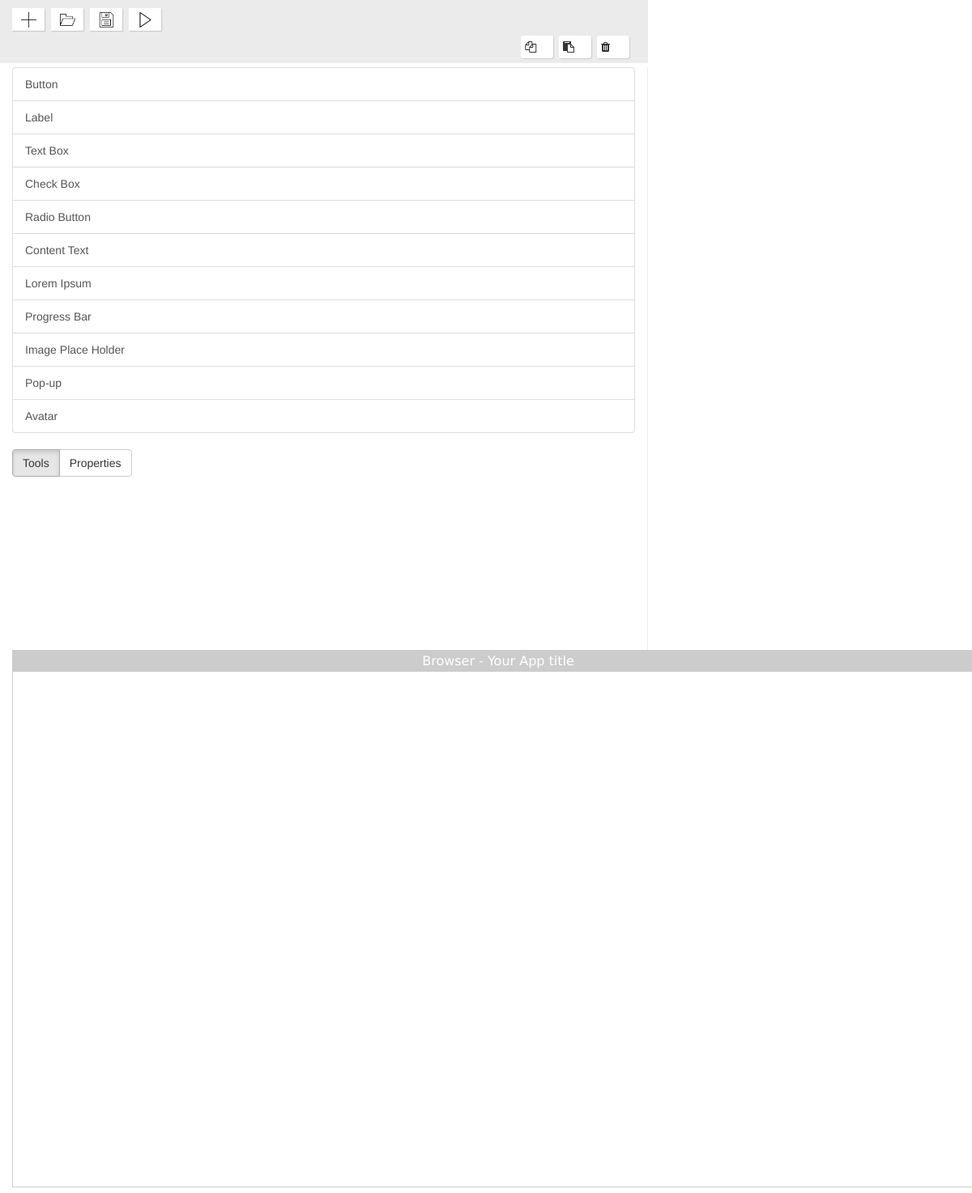
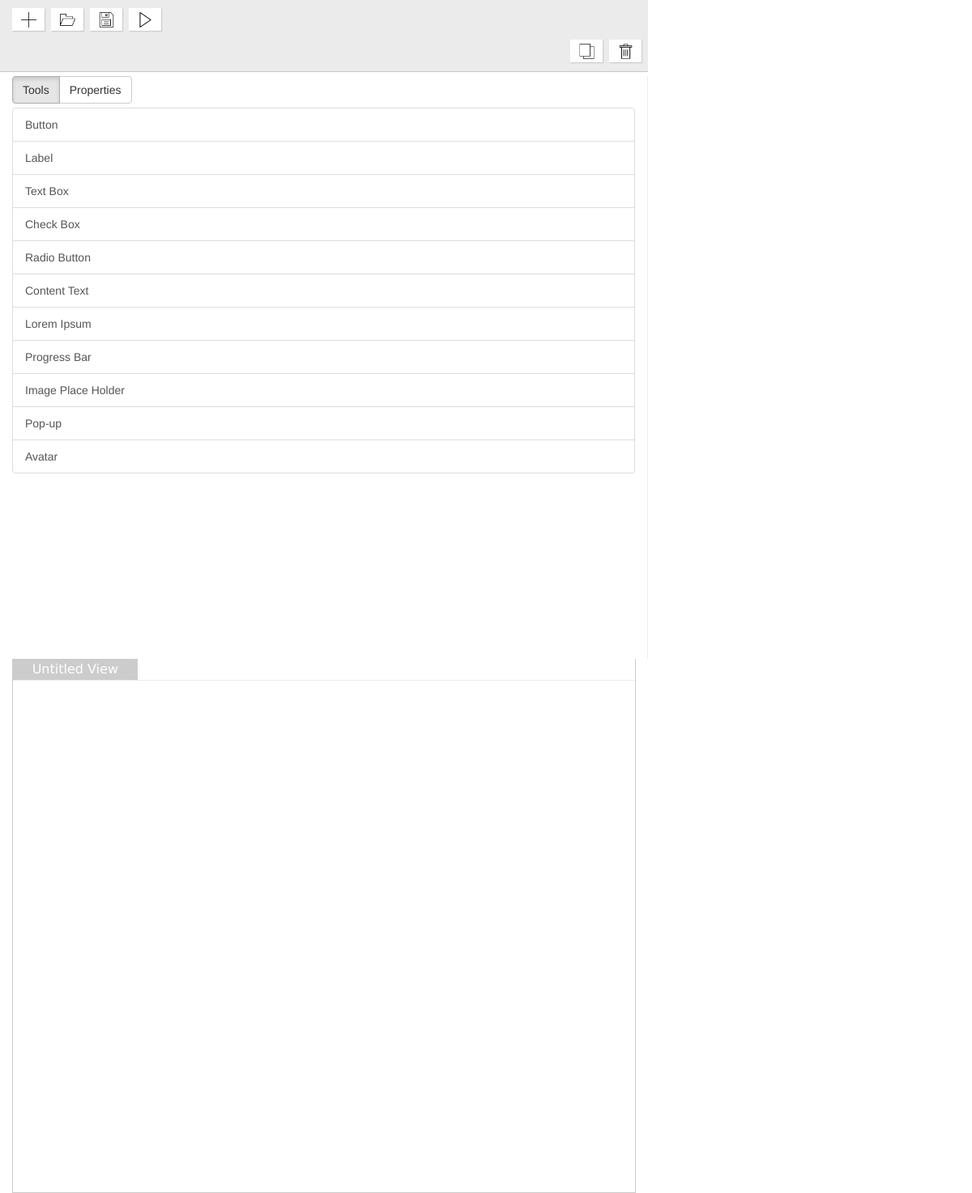
Before and after one commit to kustomzone/freehand, an Electron app: page index.html in a window 800 px wide. Shown: the whole page at 81% size, 1200 px wide, since content can reach past the window. Drawn offline with Linux system fonts and the light colour scheme; files whose address does not match are found by name.

Commit message:
Design Changes
Incubating in Design look like Desktop App

```diff
--- a/app/common/fabricService.js
+++ b/app/common/fabricService.js
@@ -10,11 +10,12 @@
 
         var canvas=null;
         var objLen={btn:0};
+        var isEdited=false;
 
         function intializeCanvas() {
             setTimeout(function () {
                 var drawArea = document.querySelector(".fh-drawArea");
-                var width = drawArea.clientWidth;
+                var width = parseInt(drawArea.clientWidth);
                 var height = drawArea.clientHeight - 80;
 
                 canvas = new fabric.Canvas('fhCanvas', {width: width, height: height});
@@ -130,6 +131,7 @@
             createIMH:createIMH,
             createDummyTxt:createDummyTxt,
             createContentTxt:createContentTxt,
+            isEdited:isEdited,
             deleteObj:deleteObj
         };
 
--- a/app/data/app-values.js
+++ b/app/data/app-values.js
@@ -37,12 +37,21 @@
 
     var fileMenuJson =
             [
-                {id: 0, name:"New Project",value:"new_proj",class:"fh-plus"},
-                {id: 1, name:"Open Project",value:"open_proj",class:"fh-folder-open"},
-                {id: 2, name:"Save Project",value:"save_proj",class:"fh-floppy-o"},
-                {id: 3, name:"Preview",value:"preview",class:"fh-play"},
+                {id: 0, name: "New Project", value: "new_proj", class: "fh-plus"},
+                {id: 1, name: "Open Project", value: "open_proj", class: "fh-folder-open"},
+                {id: 2, name: "Save Project", value: "save_proj", class: "fh-floppy-o"},
+                {id: 3, name: "Preview", value: "preview", class: "fh-play"},
             ];
 
-     angular.module('freehand').value('fileMenuJson', fileMenuJson);
+    angular.module('freehand').value('fileMenuJson', fileMenuJson);
+
+
+    var editMenuJson =
+            [
+                {id: 0, name: "Clone Object", value: "copy_obj", class: "fh-file-copy"},
+                {id: 0, name: "Delete Object", value: "delete_obj", class: "fh-file-delete"}
+            ];
+
+     angular.module('freehand').value('editMenuJson', editMenuJson);
 
 })();
--- a/app/drawArea/drawCtrl.js
+++ b/app/drawArea/drawCtrl.js
@@ -10,9 +10,9 @@
     function drawArea(fabricService){
 
         var vm=this;
+        vm.fabricService=fabricService;
 
         vm.intialize = function(){
-            console.log("Canvas Intialized");
             fabricService.intializeCanvas();
         };
 
--- a/app/sidebar/sidebar.html
+++ b/app/sidebar/sidebar.html
@@ -1,3 +1,6 @@
+<div class="btn-group" style="margin-bottom: 5px">
+    <button ng-repeat="modes in sc.menuModes" ng-class="{'active':(modes.active === 0)}" type="button" class="btn btn-default">{{modes.name}}</button>
+</div>
 <div class="list-group">
     <button ng-repeat="item in sc.sidebarValues"
             ng-click="sc.createEle(item)" type="button" class="list-group-item fh-listBtn">{{item.value}}</button>
--- a/app/sidebar/sidebarCtrl.js
+++ b/app/sidebar/sidebarCtrl.js
@@ -14,6 +14,7 @@
         vm.menuModes= menuModes;
 
         vm.createEle= function(json){
+            fabricService.isEdited=true;
             switch(json.name){
                 case 'popup':
                      fabricService.createPopup();
--- a/app/toolbar/file.css
+++ b/app/toolbar/file.css
@@ -27,6 +27,19 @@
 
 .fh-toolbar{
     float: right;
+    padding: 5px 0px;
+}
+
+.fh-file-copy{
+    background: url(../../img/file/copy.png);
+    background-size: cover;
+    background-color: #fff;
+}
+
+.fh-file-delete{
+    background: url(../../img/file/garbage.png);
+    background-size: cover;
+    background-color: #fff;
 }
 
 
--- a/app/toolbar/toolCtrl.js
+++ b/app/toolbar/toolCtrl.js
@@ -7,16 +7,30 @@
 
     'use strict';
 
-    function toolbarCtrl(fabricService,fileMenuJson){
+    function toolbarCtrl(fabricService,fileMenuJson,editMenuJson){
         var vm=this;
 
         vm.fileMenu=fileMenuJson;
+        vm.editMenu=editMenuJson;
 
-        vm.deleteObj =function(){
+        var deleteObj =function(){
             fabricService.deleteObj();
-        }
+        };
+
+        vm.editAction =function(menuJson){
+            var menu=menuJson.value;
+            switch (menu) {
+                case "delete_obj":
+                    deleteObj();
+                    break;
+
+                default:
+
+                    break;
+            }
+        };
     };
 
-    angular.module("freehand").controller("toolbarCtrl",['fabricService','fileMenuJson',toolbarCtrl]);
+    angular.module("freehand").controller("toolbarCtrl",['fabricService','fileMenuJson','editMenuJson',toolbarCtrl]);
 
 })();
--- a/css/index.css
+++ b/css/index.css
@@ -8,7 +8,7 @@ body > *{
 }
 
 .fh-divider-horizontal{
-    border-bottom: 1px solid #ececec;
+    border-bottom: 1px solid #c7c7c7;
 }
 
 .fh-divider-vertical{
@@ -20,10 +20,11 @@ body > *{
 }
 
 .fh-drawArea{
-     min-height: 83vh;
+    min-height: 100%;
     border: 1px solid #ccc;
+    border-top: none;
     margin: 0vh auto;
-    width: 150vh;
+    width: 100%;
 }
 
 .fh-canvas{
@@ -33,18 +34,18 @@ body > *{
 
 .fh-outerbar {
     min-height: 25px;
-    background: #ccc;
+    border-bottom: 1px solid #ebebeb;
 }
 
 .fh-canvas-title{
     color: #fff;
     text-align: center;
     font-size: 16px;
-    width: 100%;
+    max-width: 20%;
+    background: #ccc;
     outline: none;
     font-family: verdana;
-    line-height: 26px;
-}
+    line-height: 26px;}
 
 .fh-listBtn{
     outline: none;
--- a/index.html
+++ b/index.html
@@ -20,24 +20,22 @@ Main HTML file for app
                         <span class="fh-file-image" ng-class="menu.class"></span>
                     </button>
                 </div>
-                <div class="col-md-2 col-md-offset-4 fh-toolbar">
-                    <button class="btn btn-sm btn-toolbar fh-btn fa fa-copy" title="Copy Active DOM"></button>
-                    <button class="btn btn-sm btn-toolbar fh-btn fa fa-paste" title="Paste Active DOM"></button>
-                    <button class="btn btn-sm btn-toolbar fh-btn fa fa-trash" ng-click="tc.deleteObj()" title="Delete Active DOM"></button>
+                <div class="col-md-1 col-md-offset-5 fh-toolbar">
+                    <button ng-repeat="menu in tc.editMenu" class="fh-btn" title="{{menu.name}}" ng-click="tc.editAction(menu)">
+                        <span class="fh-file-image" ng-class="menu.class"></span>
+                    </button>
+<!--                    <button class="btn btn-sm btn-toolbar fh-btn fa fa-trash" ng-click="tc.deleteObj()" title="Delete Active DOM"></button>-->
                 </div>
             </div>
             <div class="row">
                 <div class="col-md-2 fh-divider-vertical fh-sidebar" ng-controller="sidebarCtrl as sc">
                     <div  ng-include="'app/sidebar/sidebar.html'"></div>
-                    <div class="btn-group">
-                        <button ng-repeat="modes in sc.menuModes" ng-class="{'active':(modes.active === 0)}" type="button" class="btn btn-default">{{modes.name}}</button>
-                    </div>
                 </div>
                 <div class="col-md-10">
                     <div class="fh-drawArea" ng-controller="drawCtrl as dc" ng-init="dc.intialize()">
                         <div class="fh-outerbar">
                             <div class="fh-canvas-title">
-                                Browser - <span contenteditable="true">Your App title</span>
+                                Untitled View<span ng-if="dc.fabricService.isEdited">*</span>
                             </div>
                         </div>
                         <div>
```
Also changed, not shown: img/file/copy.png (added), img/file/garbage.png (added).
